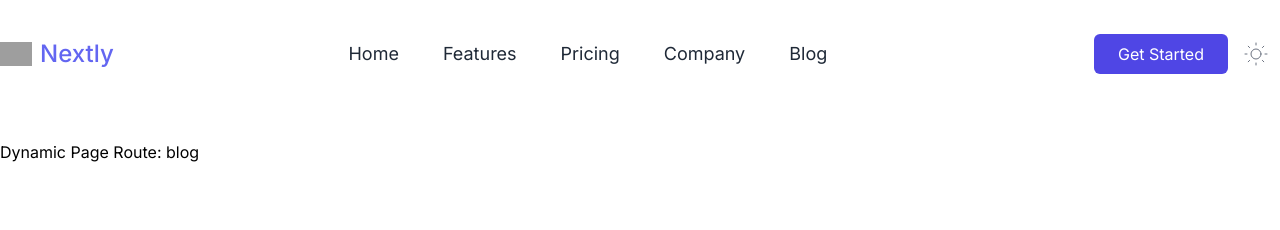
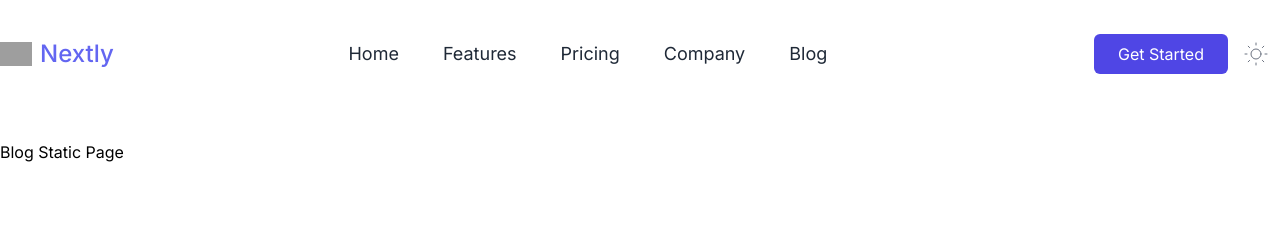
Before and after one commit to yogisukma25/azuratech, a Next.js app: page /blog in a window 1280 px wide. Shown: the top 230 px of the page. Built offline with nearby package versions, Linux system fonts and the light colour scheme.

Commit message:
update blog page

```diff
--- /dev/null
+++ b/src/app/blog/page.tsx
@@ -0,0 +1,11 @@
+import React from "react";
+
+import { Container } from "@/components/Container";
+
+export default function DynamicPageRoute() {
+  return (
+    <Container>
+      <div>Blog Static Page</div>
+    </Container>
+  );
+}
```
